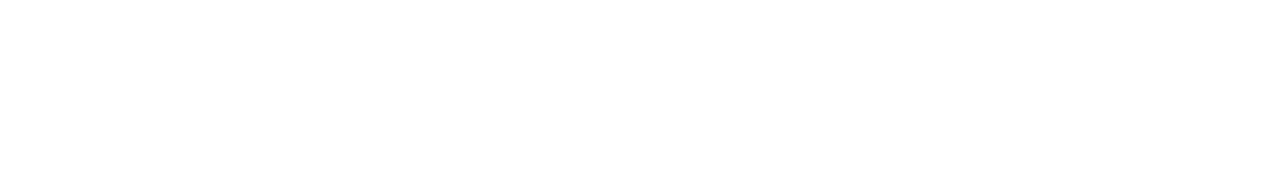
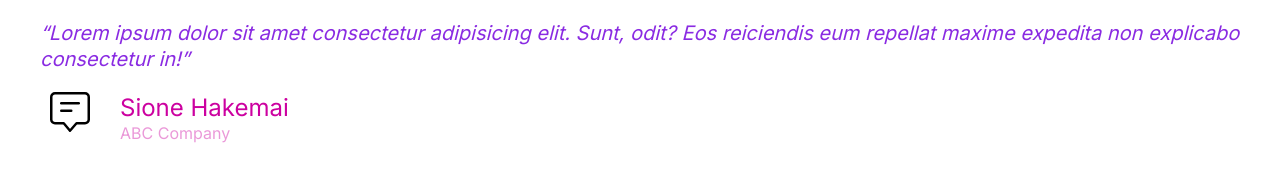
Before and after one commit to AronaLeaga/moshifiedbro, a plain HTML site: page CSS/index.html in a window 1280 px wide. Drawn offline with Linux system fonts and the light colour scheme.

Commit message:
bulding quotes component

```diff
--- a/CSS/index.html
+++ b/CSS/index.html
@@ -15,6 +15,23 @@
     <link rel="stylesheet" href="/CSS/normalizecss.css"/>
   </head>
   <body>
+    <blockquote class="quote">
+      <p class="quote__text">Lorem ipsum dolor sit amet consectetur adipisicing elit. Sunt, odit? Eos reiciendis eum repellat maxime expedita non explicabo consectetur in!</p>
+      <footer>
+        <div class="media">
+          <div class="media__image">
 
+              <svg class="icon icon--primary quote__line">
+                  <use xlink:href="/images/sprite2.svg#line"></use>
+              </svg>
+
+          </div>
+          <div class="media__body">
+            <h3 class="media__title quote__author">Sione Hakemai</h3>
+            <p class="quote__company">ABC Company</p>
+          </div>
+        </div>
+      </footer>
+    </blockquote>
   </body>
 </html>
--- a/CSS/styles.css
+++ b/CSS/styles.css
@@ -4,6 +4,7 @@
     --color-accent: rgb(224, 17, 17);
     --color-headings: rgb(204, 1, 160);
     --color-body: grey;
+    --color-body-darker: blueviolet;
     --color-border:#ccc;
     --border-radius: 30px;
 
@@ -353,3 +354,48 @@ a {
     .media__image {
         margin: 1rem;
     }
+
+    /* QUOTES */
+
+    .quote {
+        font-size: 3rem;
+        font-style: italic;
+        color: var(--color-body-darker);
+        line-height: 1.3;
+    }
+    .quote__text:before {
+        content: open-quote;
+    }
+    .quote__text:after{
+        content: close-quote;
+
+    }
+ .quote__author {
+     font-size: 3rem;
+     font-weight: 500;
+     font-style: normal;
+    margin-bottom: 0;
+ }
+ .quote__company {
+     color: var(--color-headings);
+     opacity: .4;
+     font-size: 2rem;
+     font-style: normal;
+ }
+ .quote__line {
+     position: relative;
+     bottom: 10px;
+
+ }
+ @media screen and (min-width: 1024px) {
+     .quote {
+         font-size: 2rem;
+     }
+     .quote__author {
+         font-size: 2.4rem;
+     }
+     .quote__company {
+         font-size: 1.6rem;
+
+     }
+ }
```
Also changed, not shown: CSS/quotes.html (added, +18 -0 lines).
